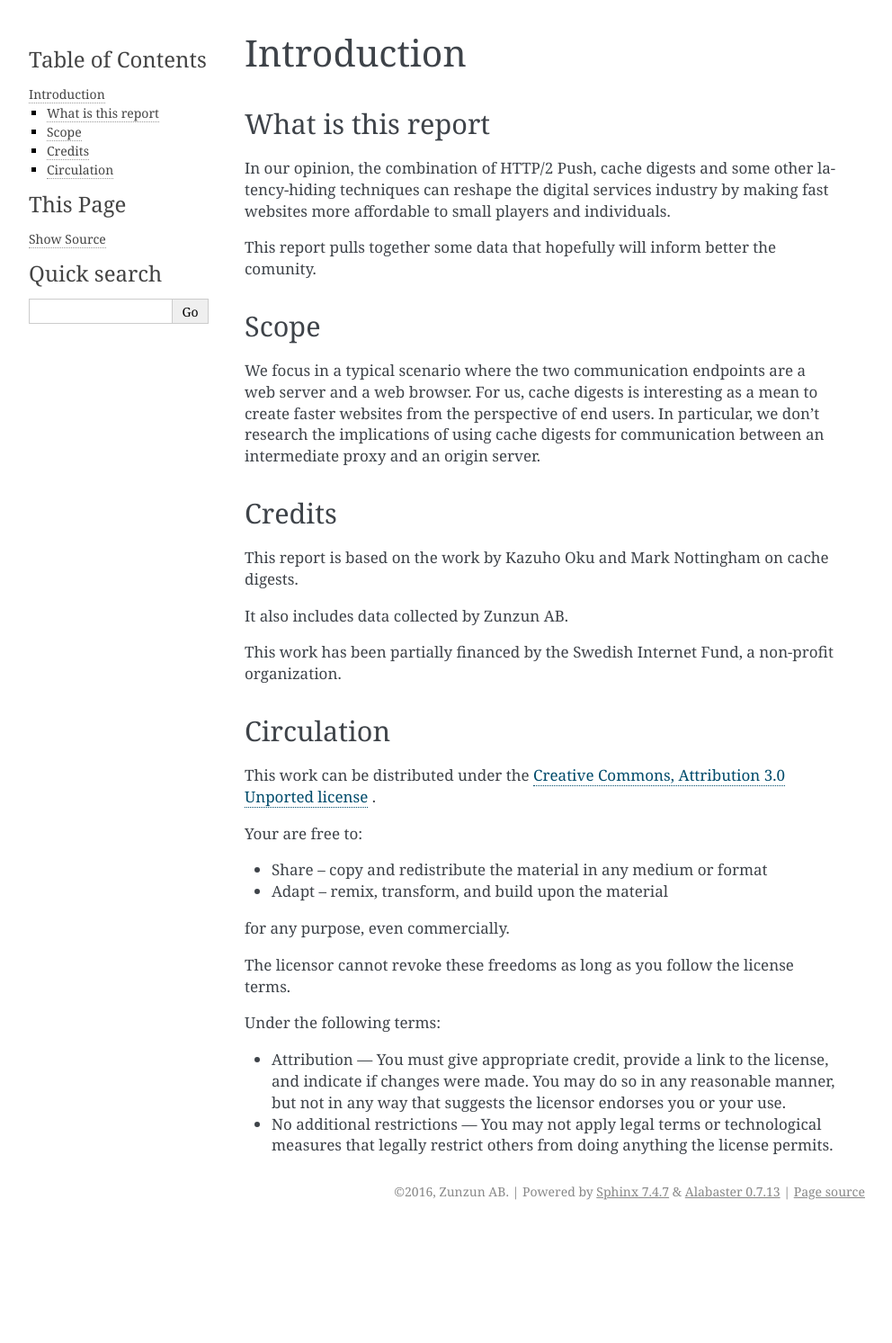
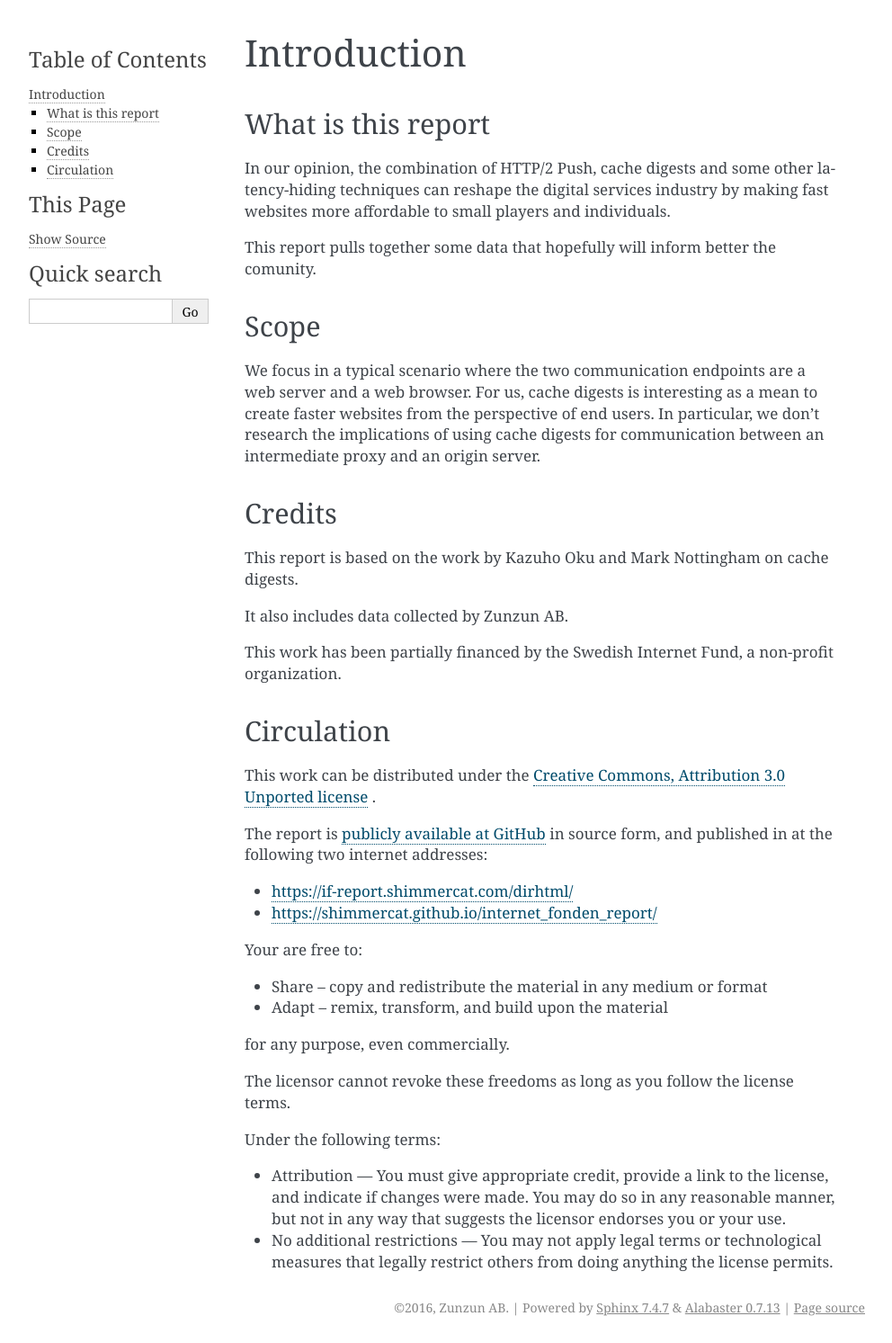
Before and after one commit to shimmercat/internet_fonden_report, a Sphinx documentation site: the page built from source/intro.rst, in a window 1280 px wide. Shown: the whole page at 90% size, without its empty margins (148-1140 px from the left). Built offline with Sphinx 7.4.7, drawn with Linux system fonts in a browser that asks for light colours; before the commit the page ends 1364 px from its top, so only the background shows below that.

Commit message:
Add urls

```diff
--- a/source/data.rst
+++ b/source/data.rst
@@ -2,7 +2,8 @@
 Data on cache and cache digest sizes
 ====================================
 
-The more fundamental raw data about cache size can be found in the GitHub repository
+The more fundamental raw data about cache size can be found in the
+`GitHub repository <https://github.com/shimmercat/internet_fonden_report>`
 where this report lives.
 
 The data with other statistics, from the third-subsection and onwards, is more bulky
--- a/source/intro.rst
+++ b/source/intro.rst
@@ -40,6 +40,12 @@ Circulation
 This work can be distributed under the `Creative Commons, Attribution 3.0 Unported
 license <https://creativecommons.org/licenses/by/3.0/legalcode>`_ .
 
+The report is `publicly available at GitHub <https://github.com/shimmercat/internet_fonden_report>`_
+in source form, and published in at the following two internet addresses:
+
+- https://if-report.shimmercat.com/dirhtml/
+- https://shimmercat.github.io/internet_fonden_report/
+
 Your are free to:
 
 * Share -- copy and redistribute the material in any medium or format
```
